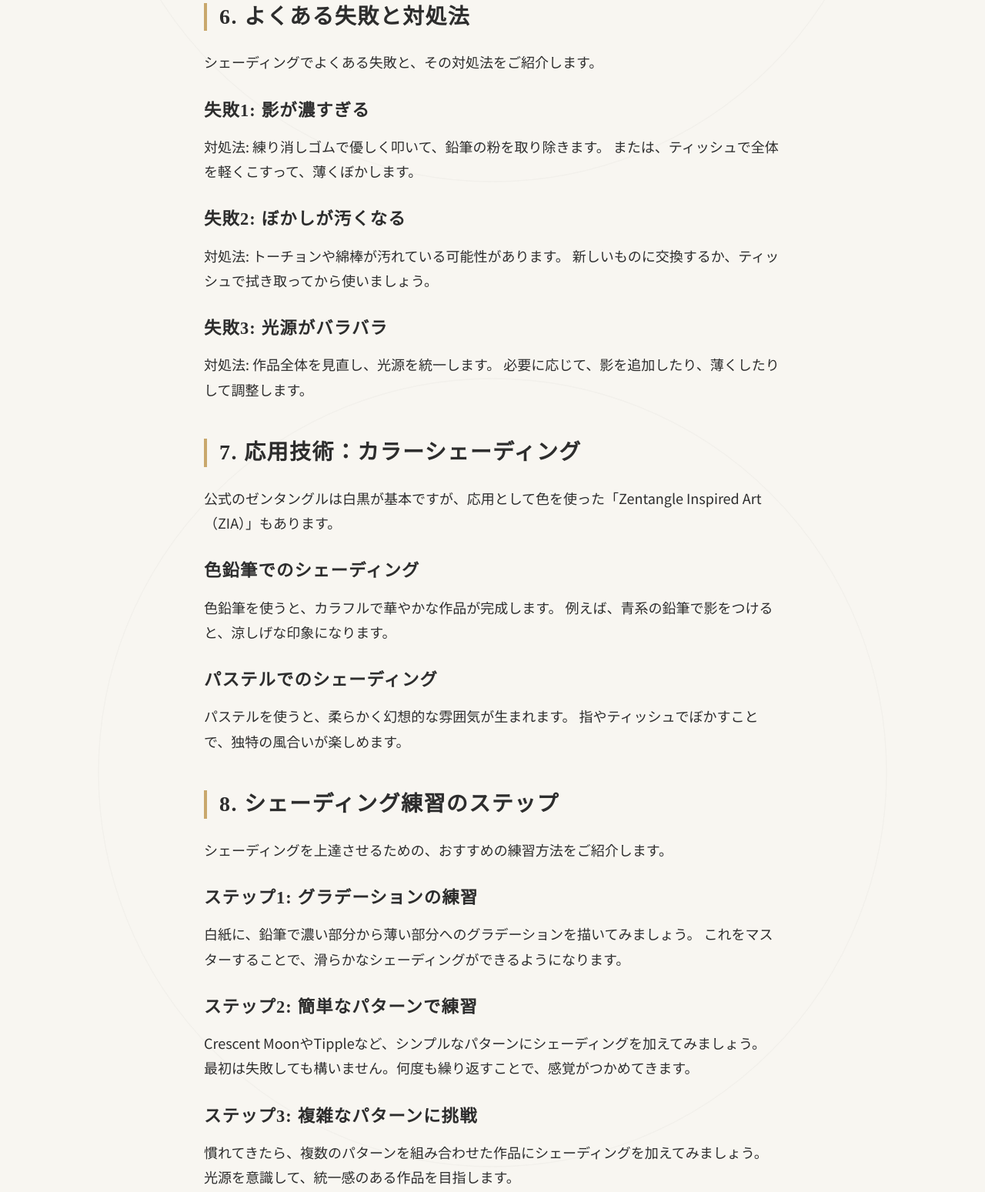
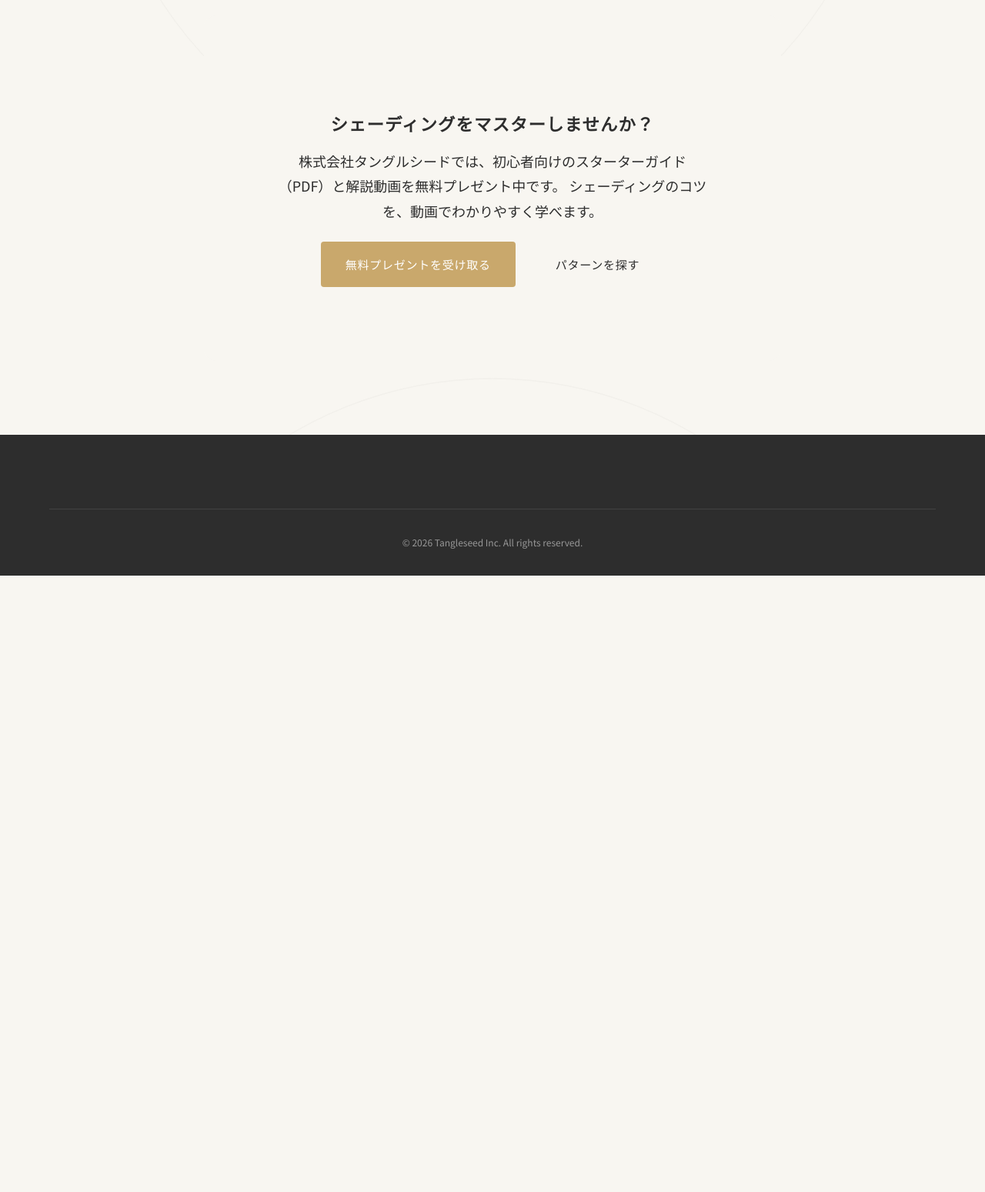
Before and after one commit to fproduction2024-bit/tangleseed-website, a website: page blog/zentangle-shading-techniques.html in a window 1280 px wide. Shown: the part 4756-6305 px from the top of the page at 77% size. After the commit the page ends 5504 px from the top, so only its background shows below. Drawn offline with Linux system fonts and the light colour scheme.

Commit message:
fix: シェーディング記事の3セクション削除、歴史記事のリック金融キャリア記述削除

```diff
--- a/blog/zentangle-shading-techniques.html
+++ b/blog/zentangle-shading-techniques.html
@@ -194,68 +194,6 @@
                     グラデーションを意識して、滑らかにぼかしましょう。
                 </p>
 
-                <h2>6. よくある失敗と対処法</h2>
-                <p>
-                    シェーディングでよくある失敗と、その対処法をご紹介します。
-                </p>
-
-                <h3>失敗1: 影が濃すぎる</h3>
-                <p>
-                    対処法: 練り消しゴムで優しく叩いて、鉛筆の粉を取り除きます。
-                    または、ティッシュで全体を軽くこすって、薄くぼかします。
-                </p>
-
-                <h3>失敗2: ぼかしが汚くなる</h3>
-                <p>
-                    対処法: トーチョンや綿棒が汚れている可能性があります。
-                    新しいものに交換するか、ティッシュで拭き取ってから使いましょう。
-                </p>
-
-                <h3>失敗3: 光源がバラバラ</h3>
-                <p>
-                    対処法: 作品全体を見直し、光源を統一します。
-                    必要に応じて、影を追加したり、薄くしたりして調整します。
-                </p>
-
-                <h2>7. 応用技術：カラーシェーディング</h2>
-                <p>
-                    公式のゼンタングルは白黒が基本ですが、応用として色を使った「Zentangle Inspired Art（ZIA）」もあります。
-                </p>
-
-                <h3>色鉛筆でのシェーディング</h3>
-                <p>
-                    色鉛筆を使うと、カラフルで華やかな作品が完成します。
-                    例えば、青系の鉛筆で影をつけると、涼しげな印象になります。
-                </p>
-
-                <h3>パステルでのシェーディング</h3>
-                <p>
-                    パステルを使うと、柔らかく幻想的な雰囲気が生まれます。
-                    指やティッシュでぼかすことで、独特の風合いが楽しめます。
-                </p>
-
-                <h2>8. シェーディング練習のステップ</h2>
-                <p>
-                    シェーディングを上達させるための、おすすめの練習方法をご紹介します。
-                </p>
-
-                <h3>ステップ1: グラデーションの練習</h3>
-                <p>
-                    白紙に、鉛筆で濃い部分から薄い部分へのグラデーションを描いてみましょう。
-                    これをマスターすることで、滑らかなシェーディングができるようになります。
-                </p>
-
-                <h3>ステップ2: 簡単なパターンで練習</h3>
-                <p>
-                    Crescent MoonやTippleなど、シンプルなパターンにシェーディングを加えてみましょう。
-                    最初は失敗しても構いません。何度も繰り返すことで、感覚がつかめてきます。
-                </p>
-
-                <h3>ステップ3: 複雑なパターンに挑戦</h3>
-                <p>
-                    慣れてきたら、複数のパターンを組み合わせた作品にシェーディングを加えてみましょう。
-                    光源を意識して、統一感のある作品を目指します。
-                </p>
 
                 <div class="article__cta">
                     <h3>シェーディングをマスターしませんか？</h3>
```
Also changed, not shown: blog/zentangle-history.html (+0 -1 lines).
